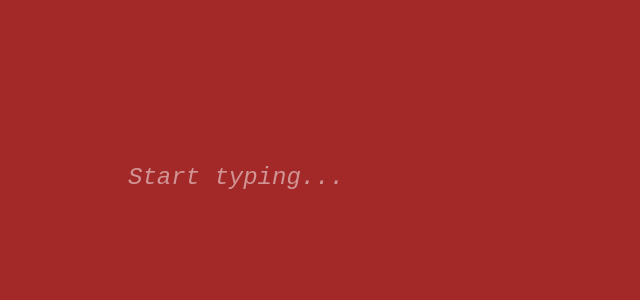
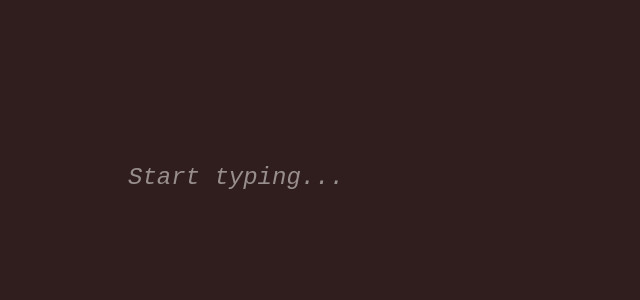
Before and after one commit to davey561/color-writer, a React (Create React App) app: page / in a window 1280 px wide. Shown: the top 300 px of the page, without its empty margins (0-640 px from the left). Built offline with nearby package versions, Linux system fonts and the light colour scheme.

Commit message:
no delay no

```diff
--- a/src/App.tsx
+++ b/src/App.tsx
@@ -3,14 +3,14 @@ import "./styles.css"
 
 const App: React.FC = () => {
   const [text, setText] = useState("")
-  const [currentBackground, setCurrentBackground] = useState("hsl(0, 0%, 0%)")
+  const [currentBackground, setCurrentBackground] = useState("hsl(0, 0%, 10%)")
   const [targetBackground, setTargetBackground] = useState(generateBackground(""))
 
   // Generate a new background color based on text input
   function generateBackground(inputText: string): string {
-    const hue = (inputText.length * 30) % 360 // Rotate hue based on text length
-    const saturation = 60 + (inputText.length % 40) // Adjust saturation
-    const lightness = 40 + (inputText.length % 30) // Adjust lightness
+    const hue = (inputText.length * 15) % 360 // Smaller hue change for less drastic shifts
+    const saturation = 25 + (inputText.length % 20) // Keep saturation low for subtle shifts
+    const lightness = 15 + (inputText.length % 10) // Keep lightness low for uniform darkness
     return `hsl(${hue}, ${saturation}%, ${lightness}%)`
   }
 
@@ -19,18 +19,18 @@ const App: React.FC = () => {
     const interval = setInterval(() => {
       setCurrentBackground((prevBackground) => {
         // Parse HSL values from the current and target backgrounds
-        const prevMatch = prevBackground.match(/hsl\\((\\d+), (\\d+)%, (\\d+)%\\)/)
-        const targetMatch = targetBackground.match(/hsl\\((\\d+), (\\d+)%, (\\d+)%\\)/)
+        const prevMatch = prevBackground.match(/hsl\((\d+), (\d+)%, (\d+)%\)/)
+        const targetMatch = targetBackground.match(/hsl\((\d+), (\d+)%, (\d+)%\)/)
 
         if (!prevMatch || !targetMatch) return targetBackground // Fallback if parsing fails
 
         const [prevHue, prevSaturation, prevLightness] = prevMatch.slice(1).map(Number)
         const [targetHue, targetSaturation, targetLightness] = targetMatch.slice(1).map(Number)
 
-        // Smoothly transition each HSL component
-        const newHue = approachValue(prevHue, targetHue, 2) // Adjust hue smoothly
-        const newSaturation = approachValue(prevSaturation, targetSaturation, 1)
-        const newLightness = approachValue(prevLightness, targetLightness, 1)
+        // Smoothly transition each HSL component with smaller steps
+        const newHue = approachValue(prevHue, targetHue, 1) // Smaller step for hue
+        const newSaturation = approachValue(prevSaturation, targetSaturation, 0.5)
+        const newLightness = approachValue(prevLightness, targetLightness, 0.5)
 
         // Stop animation when close enough to the target
         if (
@@ -43,7 +43,7 @@ const App: React.FC = () => {
 
         return `hsl(${newHue}, ${newSaturation}%, ${newLightness}%)`
       })
-    }, 30) // Adjust interval for smooth transitions
+    }, 0) // Adjust interval for smoother transitions
 
     return () => clearInterval(interval)
   }, [targetBackground])
--- a/src/styles.css
+++ b/src/styles.css
@@ -8,9 +8,8 @@
   display: flex;
   align-items: center;
   justify-content: center;
-  background: #000; /* Default dark background */
-
-  transition: background 2s ease; /* Smooth background transitions */
+  background: hsl(0, 0%, 10%); /* Uniformly darker default background */
+  transition: background 0.2s linear; /* Smooth background transitions */
 }
 
 .editor {
```
